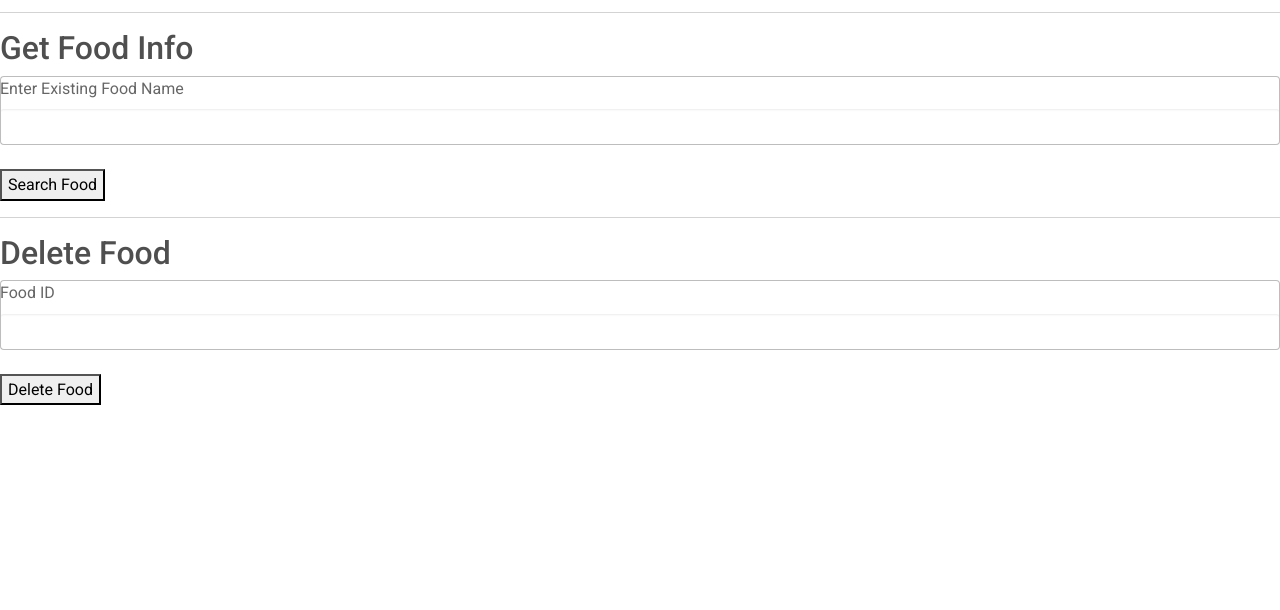
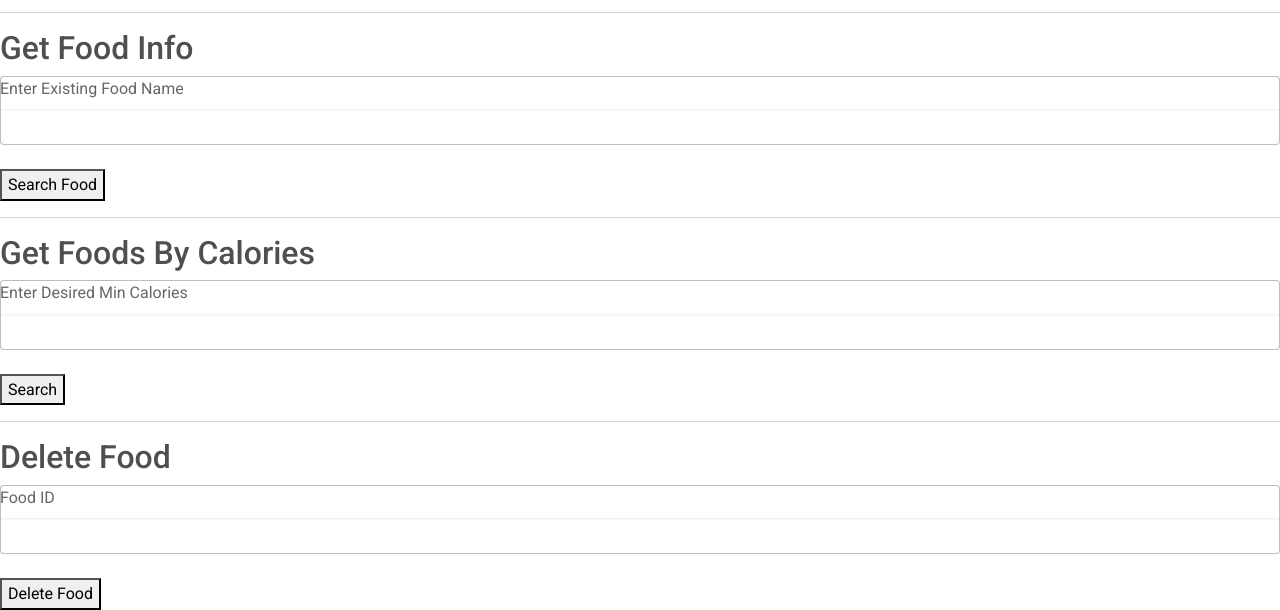
Before and after one commit to colemcanelly/csce310-final-project, a PHP site: page /food.php in a window 1280 px wide. Shown: the part 626-1236 px from the top of the page. Before the commit the page ends 1031 px from the top, so only its background shows below. Run offline with PHP 8.4, Linux system fonts and the light colour scheme; some libraries are stand-ins or nearby versions.

Commit message:
Search by calories

```diff
--- a/views/_food.php
+++ b/views/_food.php
@@ -50,6 +50,19 @@
     <button type="submit" name="searchFood" value="searchFood">Search Food</button>
   </form>
 
+   <hr>
+
+  <h2>Get Foods By Calories</h2>
+  <form action="food.php" method="post">
+    <div class="form-outline mb-4">
+      <label class="form-label" for="calCount">Enter Desired Min Calories</label>
+      <br>
+      <input type="text" id="calCount" name="calCount" class="form-control" />
+    </div>
+    <!-- search cals button -->
+    <button type="submit" name="searchCals" value="searchCals">Search</button>
+  </form>
+
   <hr>
 
   <h2>Delete Food</h2>
```
